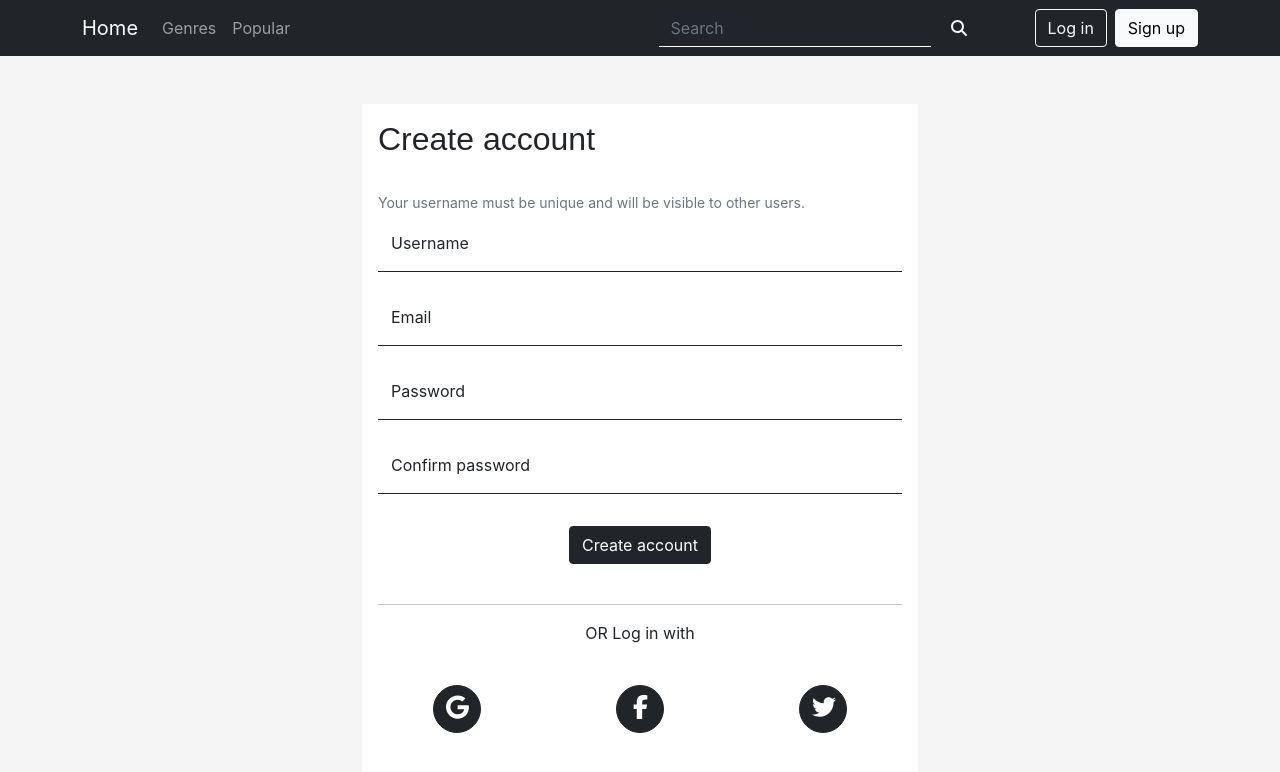
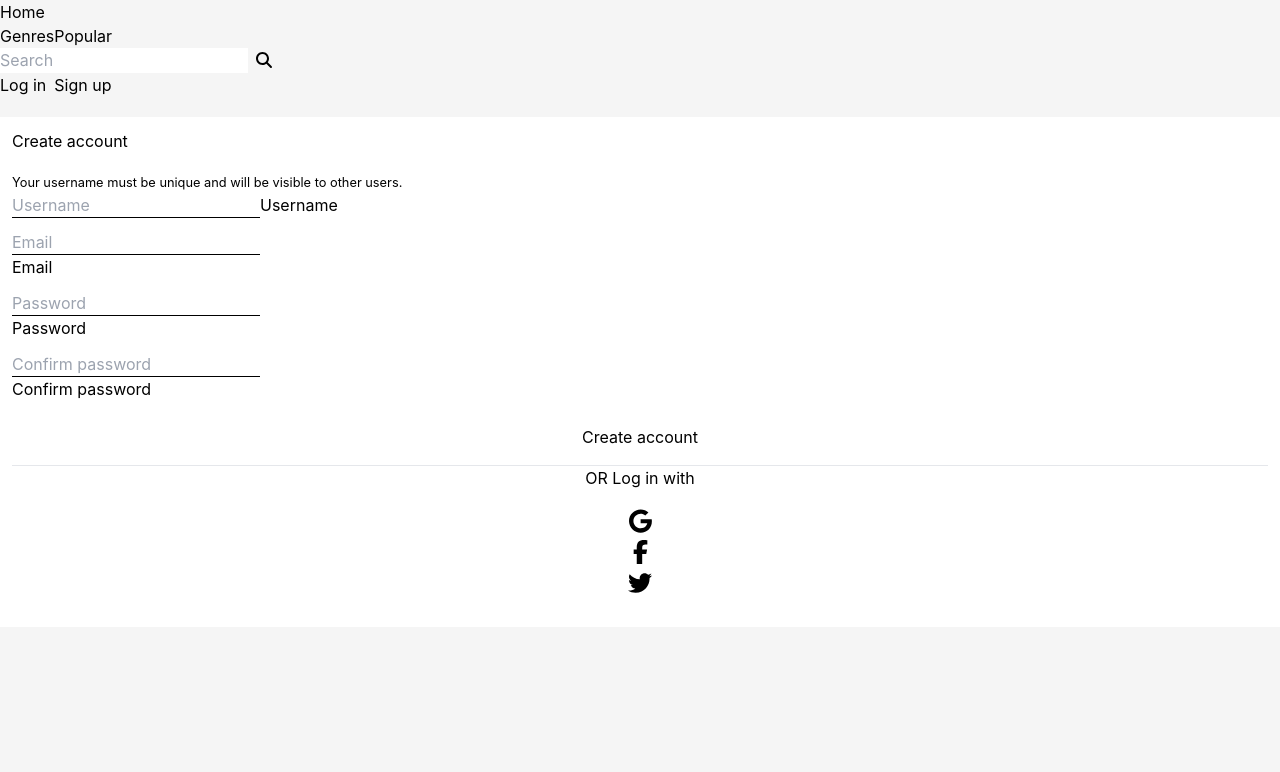
Before and after one commit to AlessandroCanossa/tec-web-project, a Next.js app in the folder frontend/: page /registration in a window 1280 px wide. Shown: the top 772 px of the page. Built offline with nearby package versions, Linux system fonts and the light colour scheme.

Commit message:
changed to tailwindcss

```diff
--- a/frontend/components/comic_card/card.tsx
+++ /dev/null
@@ -1,5 +0,0 @@
-const Card = () => {
-  return <></>;
-};
-
-export default Card;
--- /dev/null
+++ b/frontend/components/comic_card/comicCard.tsx
@@ -0,0 +1,36 @@
+import Image from "next/image";
+import Link from "next/link";
+import Card from "react-bootstrap/Card"
+
+export enum Status {
+  OnGoing,
+  Hiatus,
+  Finished,
+}
+
+export interface CardProps {
+  title: string;
+  rating: number;
+  status: Status;
+  cover: string;
+  link: string;
+  latest_chapters: string[];
+}
+
+const ComicCard = ({ props }: { props: CardProps }) => {
+  return (
+    <div>
+      <Link href={props.link} passHref>
+        <h2>{props.title}</h2>
+      </Link>
+
+      <Link href={props.link} passHref>
+        <Image src={props.cover} width={230} height={350} alt={props.title} />
+      </Link>
+
+      <p>{props.rating}</p>
+    </div>
+  );
+};
+
+export default ComicCard;
--- /dev/null
+++ b/frontend/postcss.config.js
@@ -0,0 +1,6 @@
+module.exports = {
+  plugins: {
+    tailwindcss: {},
+    autoprefixer: {},
+  },
+}
--- a/frontend/styles/globals.css
+++ b/frontend/styles/globals.css
@@ -1,4 +1,6 @@
-@import 'bootstrap/dist/css/bootstrap.css';
+@tailwind base;
+@tailwind components;
+@tailwind utilities;
 
 html,
 body {
@@ -17,11 +19,3 @@ a {
 * {
   box-sizing: border-box;
 }
-
-.font-header {
-  font-family: Spartan, sans-serif;
-}
-
-.container.narrow {
-  max-width: 556px;
-}
--- /dev/null
+++ b/frontend/tailwind.config.js
@@ -0,0 +1,10 @@
+module.exports = {
+  content: [
+    "./pages/**/*.{js,ts,jsx,tsx}",
+    "./components/**/*.{js,ts,jsx,tsx}",
+  ],
+  theme: {
+    extend: {},
+  },
+  plugins: [],
+};
```
Also changed, not shown: frontend/package.json (+5 -2 lines).
